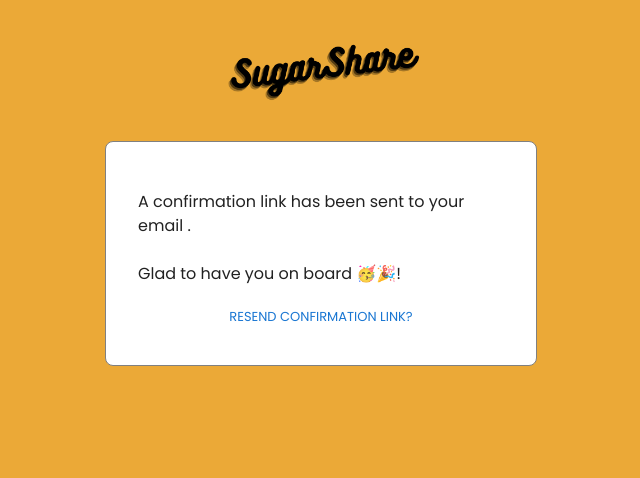
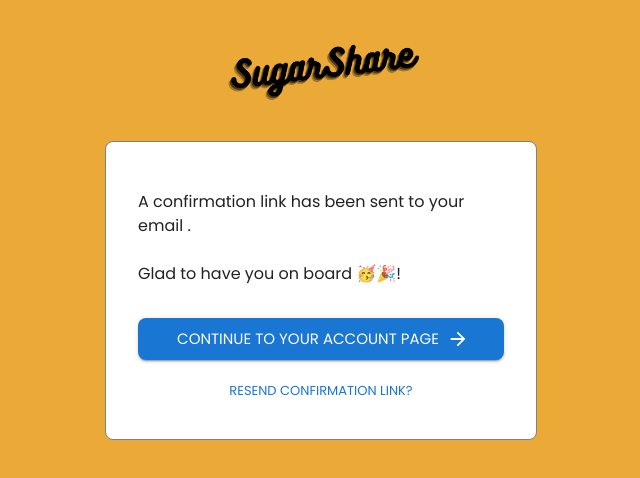
Before and after one commit to sugarshare/sugarshare-www, a React (Create React App) app: page /confirmation in a window 1280 px wide. Shown: the top 478 px of the page, without its empty margins (319-959 px from the left). Built offline with nearby package versions, Linux system fonts and the light colour scheme; what aws-amplify would draw is missing.

Commit message:
Show link to user page on free signup

```diff
--- a/src/components/authentication/SignUpConfirmation.tsx
+++ b/src/components/authentication/SignUpConfirmation.tsx
@@ -137,6 +137,24 @@ export default function SignUpConfirmation() {
           )
         }
 
+        {
+          !state.priceId && (
+            <Button
+              variant='contained'
+              size='large'
+              href='/account'
+              fullWidth
+              endIcon={<ArrowForwardIcon />}
+              sx={{
+                marginY: 2,
+                borderRadius: 2,
+              }}
+            >
+              Continue to your account page
+            </Button>
+          )
+        }
+
         <Button variant='text' size='small' onClick={handleResendConfirmation}>Resend confirmation link?</Button>
       </Box>
 
```
